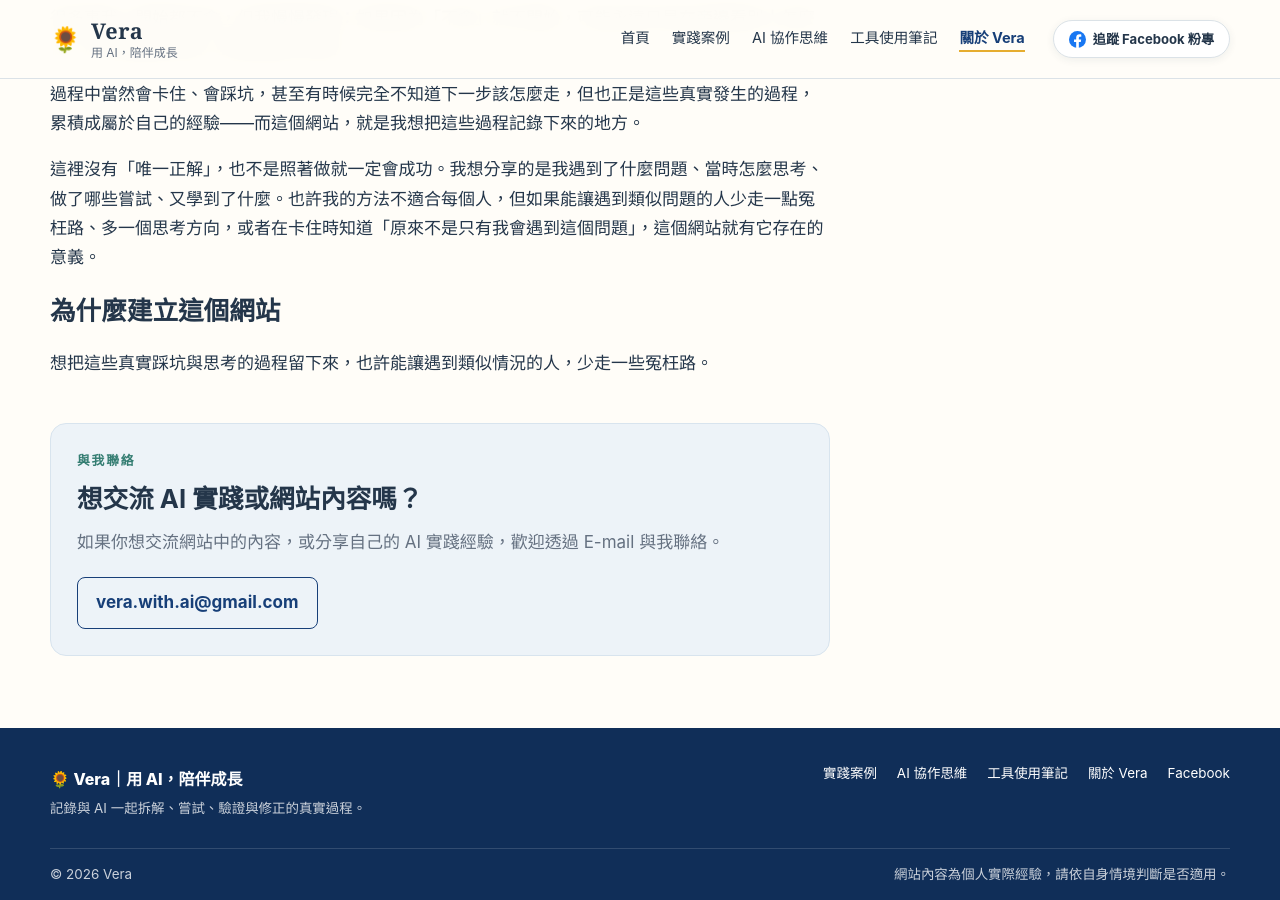
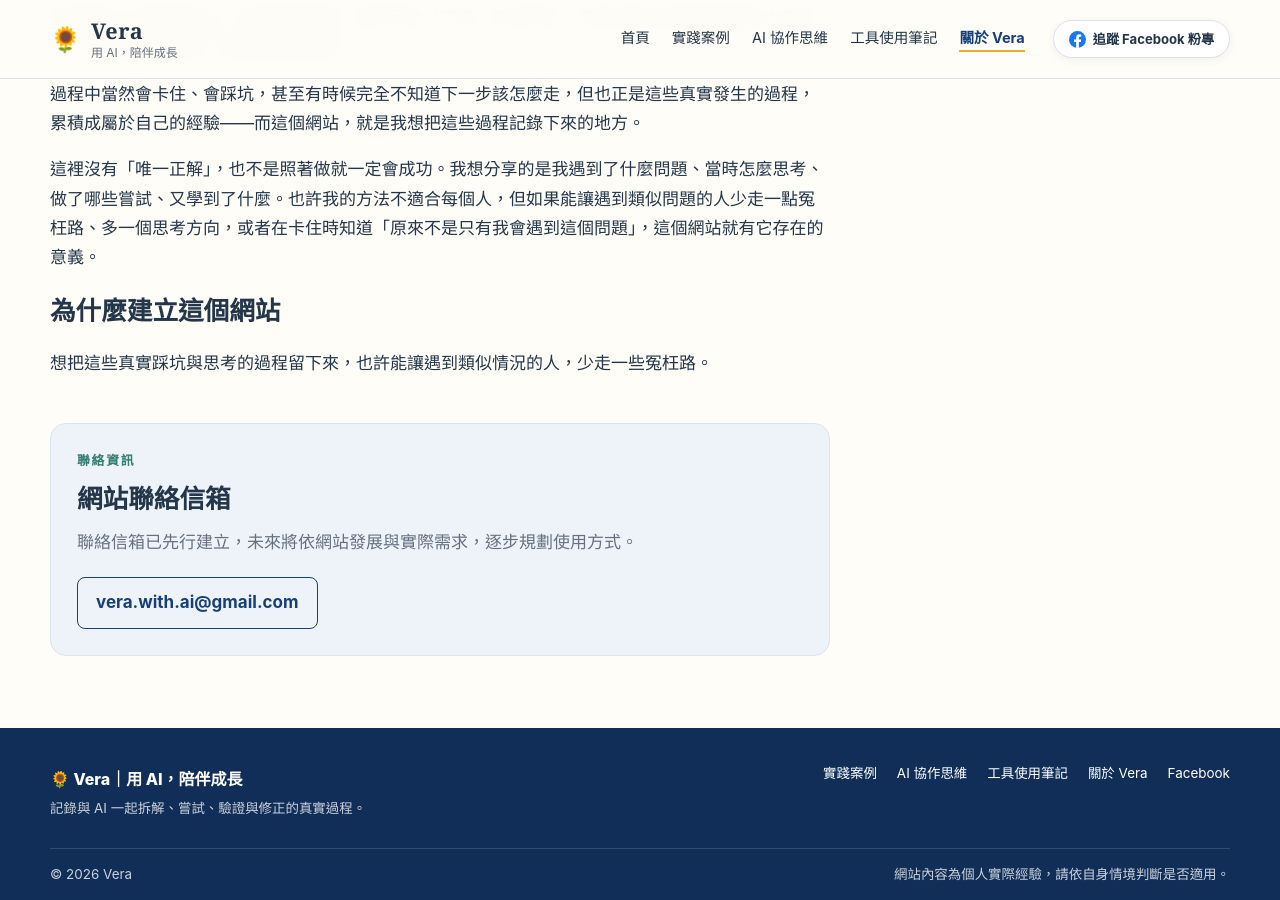
Before and after one commit to Vera-With-AI/Vera-With-AI.github.io, a Jekyll site: the page built from about.md, in a window 1280 px wide and 900 px high, scrolled down 1194 px. Built offline with Jekyll 4.4.1, drawn with Linux system fonts in a browser that asks for light colours.

Commit message:
調整聯絡信箱說明

```diff
--- a/_config.yml
+++ b/_config.yml
@@ -13,7 +13,7 @@ collections:
 
 markdown: kramdown
 
-css_version: 42
+css_version: 43
 
 exclude:
   - _templates
--- a/about.md
+++ b/about.md
@@ -39,8 +39,8 @@ description: "我不是 AI 專家，也沒有 IT 背景，跟很多人一樣從
 想把這些真實踩坑與思考的過程留下來，也許能讓遇到類似情況的人，少走一些冤枉路。
 
 <section class="contact-card" aria-labelledby="contact-title">
-  <p class="eyebrow">與我聯絡</p>
-  <h2 id="contact-title">想交流 AI 實踐或網站內容嗎？</h2>
-  <p>如果你想交流網站中的內容，或分享自己的 AI 實踐經驗，歡迎透過 E-mail 與我聯絡。</p>
+  <p class="eyebrow">聯絡資訊</p>
+  <h2 id="contact-title">網站聯絡信箱</h2>
+  <p>聯絡信箱已先行建立，未來將依網站發展與實際需求，逐步規劃使用方式。</p>
   <a class="button button-secondary" href="mailto:vera.with.ai@gmail.com">vera.with.ai@gmail.com</a>
 </section>
```
